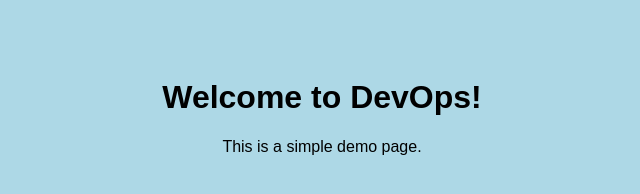
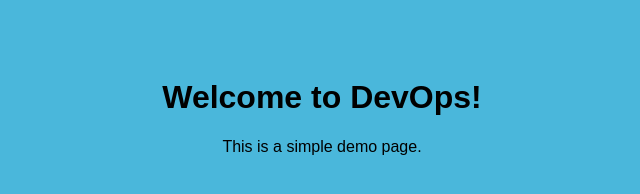
Before and after one commit to rihab11848/week3-devops-demo, a plain HTML site: page index.html in a window 1280 px wide. Shown: the whole page, without its empty margins (318-958 px from the left). Drawn offline with Linux system fonts and the light colour scheme.

Commit message:
background change

```diff
--- a/index.html
+++ b/index.html
@@ -7,7 +7,7 @@
 
     <style>
         body {
-            background-color: lightblue;
+            background-color: rgb(74, 183, 219);
             font-family: Arial, sans-serif;
             text-align: center;
             padding: 50px;
```
